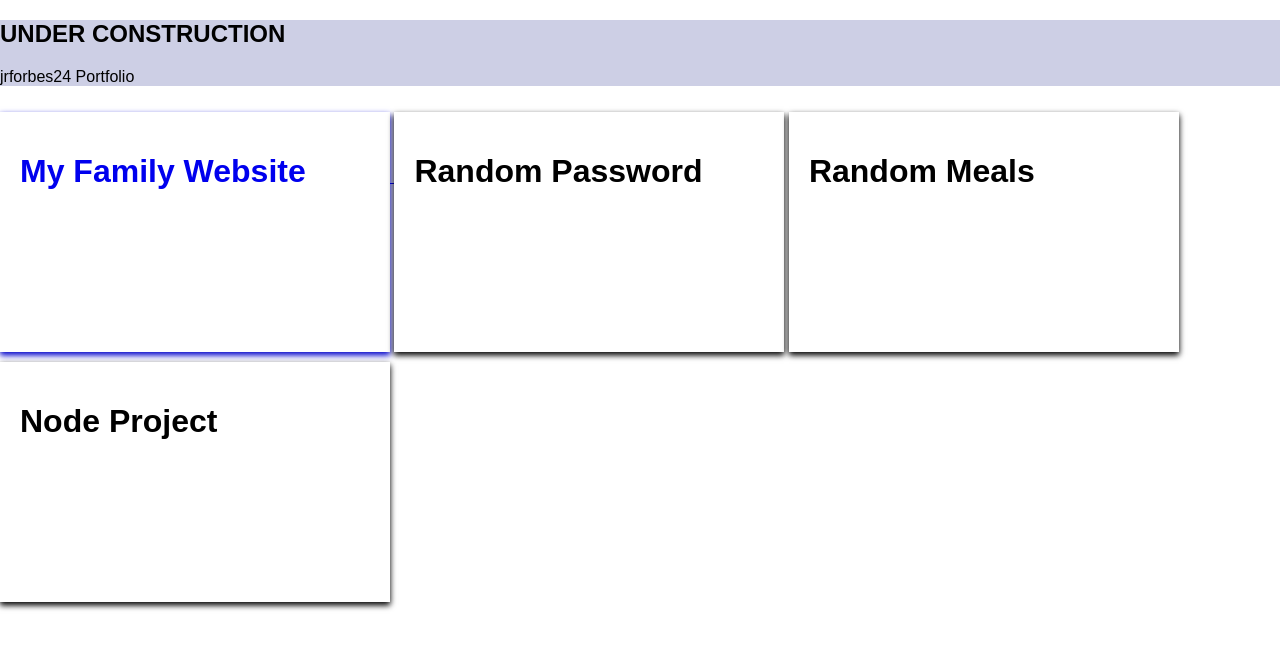
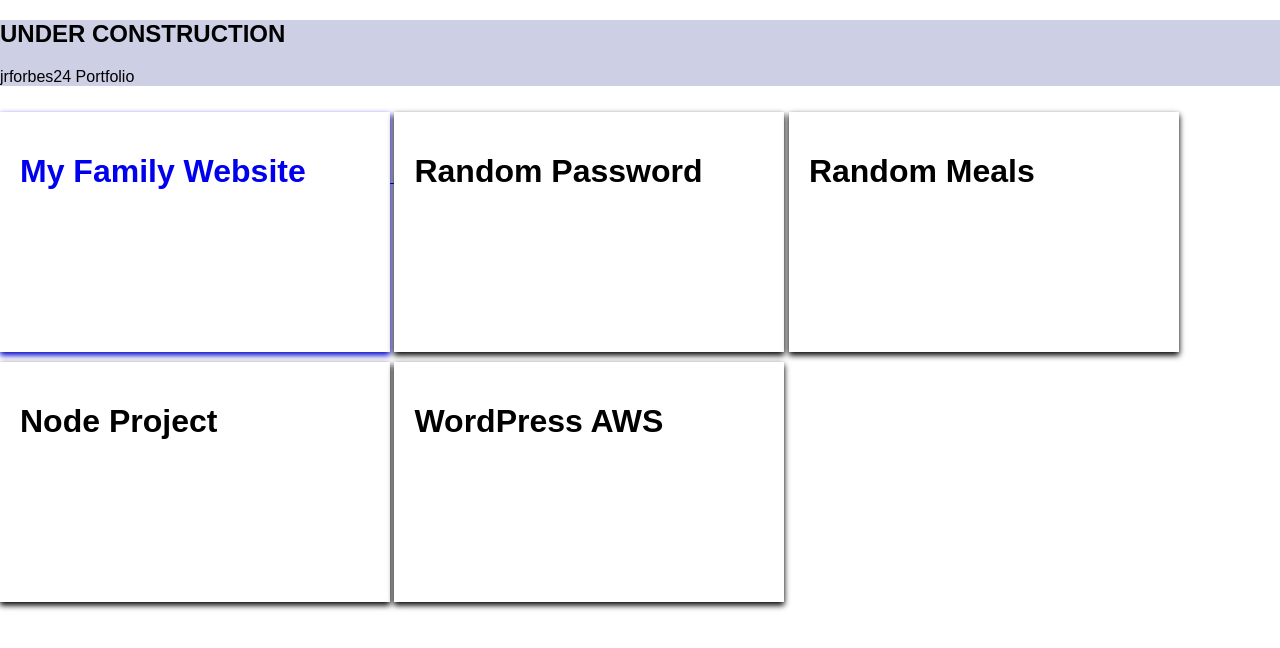
Before and after one commit to jrforbes24/jrforbes24, a plain HTML site: page index.html in a window 1280 px wide. Drawn offline with Linux system fonts and the light colour scheme.

Commit message:
fixed div added new button for wordpress site.

```diff
--- a/index.html
+++ b/index.html
@@ -4,7 +4,6 @@
     <meta charset="utf-8">
     <title>jrforbes24 | Designer</title>
 	<link rel="stylesheet" href="css/normalize.css">
-	<link rel="stylesheet" href="css/responsive.css">
   <link rel="stylesheet" href="css/jrfcss.css">
 	<meta name="viewport" content="width=device-width" , initial-scale="1.0" >
 
@@ -16,7 +15,7 @@
         <p>jrforbes24 Portfolio</p>
       </div>
     </header>
-			<section>
+	<section>
         <a href="http://jrforbes-familywebiste.s3-website-us-east-1.amazonaws.com">
           <div class="floatingbutton">
             <h1>My Family Website</h1>
@@ -29,16 +28,19 @@
 
         <div class="floatingbutton">
           <h1>Random Meals</h1>
-        </div >
+        </div>
 
         <div class="floatingbutton">
           <h1>Node Project</h1>
         </div>
 
-			</section>
-			<footer>
+        <div class="floatingbutton">
+          <h1>WordPress AWS</h1>
+        </div>
 
-			</footer>
-		</div>
+	</section>
+	<footer>
+
+	</footer>
   </body>
 </html>
```
Also changed, not shown: css/responsive.css (deleted, +0 -15 lines).
